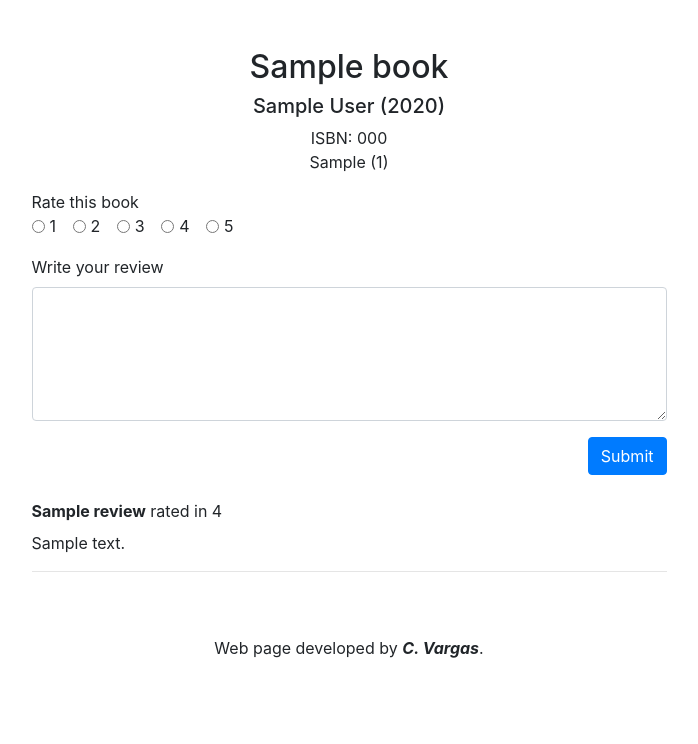
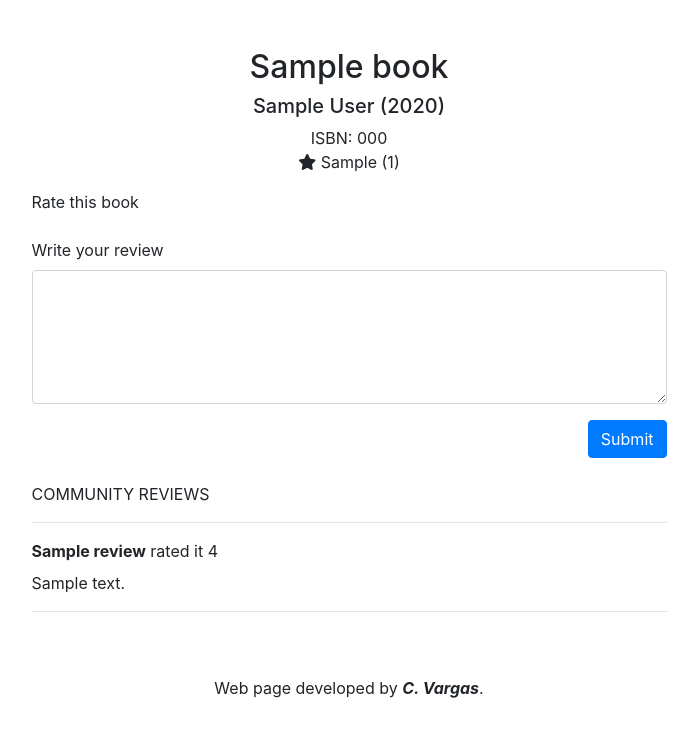
Before and after one commit to cvargasp/project1, a Flask app: template templates/book.html in a window 1280 px wide. Shown: the part 56-800 px from the top of the page, without its empty margins (291-989 px from the left). Run offline with Flask 2, Linux system fonts and the light colour scheme; the template is opened without the code that fills it: most values are stand-ins (such as "Sample title", 1, 10 or a date in 2020); some libraries are stand-ins or nearby versions.

Commit message:
Added rating stars

```diff
--- a/application.py
+++ b/application.py
@@ -90,18 +90,21 @@ def search():
 @app.route("/book/<isbn>", methods=['GET', 'POST'])
 def book(isbn):
 	if request.method == "POST":
-		rating = request.form.get("ratingRadios")
+		rating = request.form.get("rating")
 		review = request.form.get("reviewTextarea")
 		if (rating == None) | (review == ""):
 			return redirect(url_for('book',isbn=isbn))
 		book = db.execute("SELECT * FROM books WHERE isbn = :isbn", {"isbn": isbn}).fetchone()
-		user = db.execute("SELECT id FROM users_bookiview WHERE name = :name", {"name": session["name"]}).fetchone()
 		reviews = db.execute("SELECT * FROM reviews JOIN users_bookiview ON users_bookiview.id = reviews.user_id WHERE reviews.book_id = :book_id", {"book_id": book.id}).fetchall()
-		db.execute("INSERT INTO reviews (user_id, book_id, review, rating) VALUES (:user_id, :book_id, :review, :rating)", {"user_id": user.id, "book_id": book.id, "review": review, "rating": rating})
+		if db.execute("SELECT * FROM reviews WHERE user_id = :user_id AND book_id = :book_id", {"user_id": session["id"], "book_id": book.id}).fetchall() != 0:
+			db.commit()
+			return redirect(url_for('book',isbn=isbn))
+		db.execute("INSERT INTO reviews (user_id, book_id, review, rating) VALUES (:user_id, :book_id, :review, :rating)", {"user_id": session["id"], "book_id": book.id, "review": review, "rating": rating})
 		db.commit()
-		return render_template("book.html", book=book, reviews=reviews)
+		previous_message = True
+		return render_template("book.html", book=book, reviews=reviews, previous_message=previous_message)
 	else:
-		res = requests.get("https://www.goodreads.com/book/review_counts.json", params={"key": "gCyeIcetWtMLisDbeUW4g", "isbns": "9781632168146"})
+		res = requests.get("https://www.goodreads.com/book/review_counts.json", params={"key": "gCyeIcetWtMLisDbeUW4g", "isbns": isbn})
 		data = res.json()
 		work_ratings_count = data['books'][0]["work_ratings_count"]
 		rating_count = data['books'][0]["average_rating"]
@@ -122,9 +125,6 @@ def logout():
 
 @app.route("/api/<isbn>")
 def book_api(isbn):
-    """Return details about a single flight."""
-
-    # Make sure flight exists.
     book = db.execute("SELECT * FROM books WHERE isbn = :isbn", {"isbn": isbn}).fetchone()
     if book is None:
         return jsonify({"error": "Invalid isbn"}), 404
--- a/static/css/style.css
+++ b/static/css/style.css
@@ -41,3 +41,31 @@ div > span > a{
 .table-row{
 cursor:pointer;
 }
+
+.starrating > input {
+	display: none;
+
+.starrating > label:before {
+  content: "\f005";
+  margin: 2px;
+  font-size: 1.5em;
+  font-family: FontAwesome;
+  display: inline-block;
+}
+
+.starrating > label
+{
+  color: #adadad;
+}
+
+.starrating > input:checked ~ label{
+	color: #ffca08 ;
+}
+
+.starrating > input:hover ~ label{
+	color: #ffca08 ;
+}
+
+.goodreads-rating{
+	color: #ffca08;
+}
--- a/templates/book.html
+++ b/templates/book.html
@@ -10,37 +10,32 @@
 			<div class="col-7">
 				<h2>{{ book.title }}</h2>
 				<h5>{{ book.author }}<span> ({{ book.year }})</span></h5>
-				<p>ISBN: {{ book.isbn }}<br>{{ rating_count }} ({{ work_ratings_count }})</p>
+				<p>ISBN: {{ book.isbn }}<br>
+				{% for i in rating_count %}
+					<i class="fas fa-star goodreads-rating"></i>
+					{% endfor %}
+				{{ rating_count }} ({{ work_ratings_count }})</p>
 			</div>
 		</div>
 		{% if not previous_message %}
 		<div class="row justify-content-center">
-			<div class="col-7">
+			<div class="col-12 col-sm-9 col-md-7">
 				<form action="{{ url_for('book', isbn=book.isbn) }}" method="post">
 					<div>
 						Rate this book
 					</div>
-				  	<div class="form-check form-check-inline">
-						<input class="form-check-input" type="radio" name="ratingRadios" id="ratingRadios1" value="1">
-						<label class="form-check-label" for="ratingRadios1"> 1 </label>
+					<!-- test -->
+					<div class="form-group">
+						<div class="starrating risingstar d-flex justify-content-end flex-row-reverse">
+				            <input type="radio" id="star5" name="rating" value="5" /><label for="star5" title="5 star"></label>
+				            <input type="radio" id="star4" name="rating" value="4" /><label for="star4" title="4 star"></label>
+				            <input type="radio" id="star3" name="rating" value="3" /><label for="star3" title="3 star"></label>
+				            <input type="radio" id="star2" name="rating" value="2" /><label for="star2" title="2 star"></label>
+				            <input type="radio" id="star1" name="rating" value="1" /><label for="star1" title="1 star"></label>
+				        </div>
 					</div>
-					<div class="form-check form-check-inline">
-						<input class="form-check-input" type="radio" name="ratingRadios" id="ratingRadios2" value="2">
-						<label class="form-check-label" for="ratingRadios2"> 2 </label>
-					</div>
-					<div class="form-check form-check-inline">
-						<input class="form-check-input" type="radio" name="ratingRadios" id="ratingRadios3" value="3">
-						<label class="form-check-label" for="ratingRadios3"> 3 </label>
-					</div>
-					<div class="form-check form-check-inline">
-						<input class="form-check-input" type="radio" name="ratingRadios" id="ratingRadios4" value="4">
-						<label class="form-check-label" for="ratingRadios4"> 4 </label>
-					</div>
-					<div class="form-check form-check-inline">
-						<input class="form-check-input" type="radio" name="ratingRadios" id="ratingRadios5" value="5">
-						<label class="form-check-label" for="ratingRadios5"> 5 </label>
-					</div>
-					<div class="form-group mt-3">
+					<!-- endtest -->
+					<div class="form-group">
 					    <label for="reviewTextarea">Write your review</label>
 					    <textarea class="form-control" id="reviewTextarea" name="reviewTextarea" rows="5"></textarea>
 		  			</div>
@@ -52,17 +47,16 @@
 		</div>
 		{% endif %}
 		<div class="row justify-content-center mt-4">
+			<div class="col-12 col-sm-9 col-md-7">
+			COMMUNITY REVIEWS
+			<hr>
 			{% for review in reviews %}
-			<div class="col-7">
-				<span><a>{{ review.name }}</a> rated in {{ review.rating }}</span>
+				<span><a>{{ review.name }}</a> rated it {{ review.rating }}</span>
 				<p class="mt-2">{{ review.review }}</p>
 				<hr>
+			{% endfor%}
+
 			</div>
-			{% endfor%}
 		</div>
 	</div>
 {% endblock %}
-
-
-<!--  SELECT * FROM reviews JOIN users_bookiview ON users_bookiview.id = reviews.user_id where reviews.book_id = book.id;
- SELECT users_bookiview.name FROM reviews JOIN users_bookiview ON users_bookiview.id = reviews.user_id where reviews.book_id = '7'; -->
--- a/templates/layout.html
+++ b/templates/layout.html
@@ -8,6 +8,8 @@
         <link rel="stylesheet" href="https://stackpath.bootstrapcdn.com/bootstrap/4.5.0/css/bootstrap.min.css" integrity="sha384-9aIt2nRpC12Uk9gS9baDl411NQApFmC26EwAOH8WgZl5MYYxFfc+NcPb1dKGj7Sk" crossorigin="anonymous">
 		<script src="https://stackpath.bootstrapcdn.com/bootstrap/4.5.0/js/bootstrap.min.js" integrity="sha384-OgVRvuATP1z7JjHLkuOU7Xw704+h835Lr+6QL9UvYjZE3Ipu6Tp75j7Bh/kR0JKI" crossorigin="anonymous"></script>
 		<link rel="stylesheet" type="text/css" href="{{ url_for('static', filename='css/style.css') }}">
+		<link href="https://stackpath.bootstrapcdn.com/font-awesome/4.7.0/css/font-awesome.min.css" rel="stylesheet">
+		<script src="https://kit.fontawesome.com/fb7f7be427.js" crossorigin="anonymous"></script>
     </head>
     <body>
     	<header>
```
Also changed, not shown: 2 other files.
